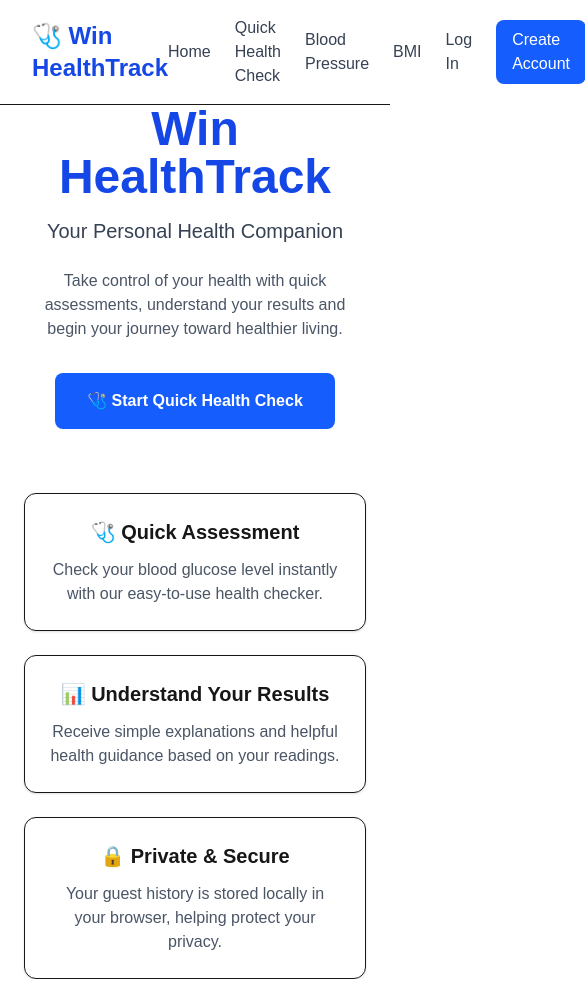
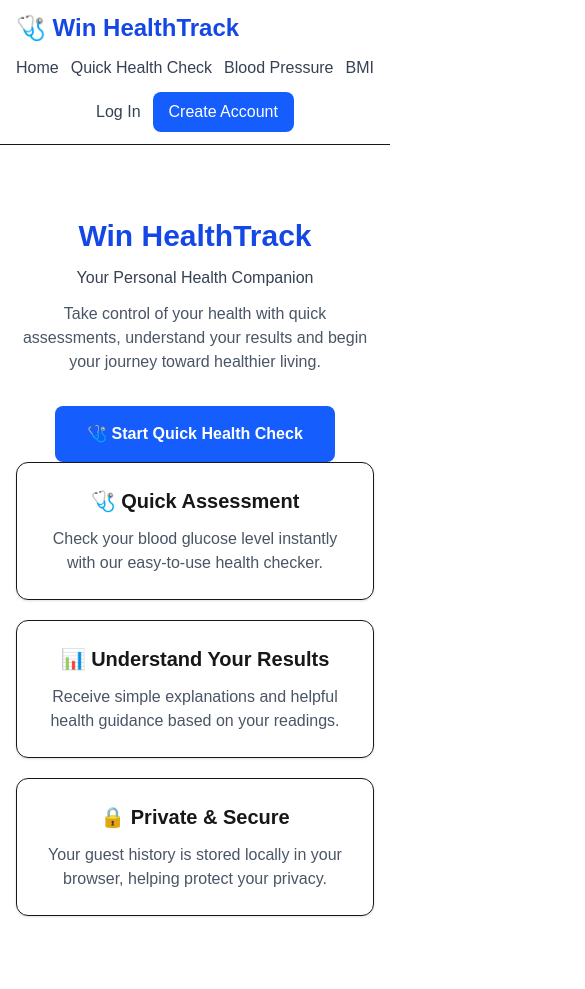
Before and after one commit to Godwin-Diya/win-healthtrack, a Next.js app: page / in a window 390 px wide. Shown: the whole page, 585 px wide, since content can reach past the window. Built offline with nearby package versions, Linux system fonts and the light colour scheme.

Commit message:
making it responsive for all gadgets

```diff
--- a/app/blood-pressure/page.tsx
+++ b/app/blood-pressure/page.tsx
@@ -104,7 +104,7 @@ export default function BloodPressurePage() {
     }
 
     return (
-    <main className="min-h-screen bg-gray-50 p-6">
+    <main className="w-full px-4 py-8 sm:px-6 lg:px-8 min-h-screen bg-gray-50 p-6">
         <div className="mx-auto max-w-2xl">
         <div className="rounded-xl bg-white p-8 shadow-md">
 
--- a/app/dashboard/page.tsx
+++ b/app/dashboard/page.tsx
@@ -10,32 +10,22 @@ import GlucoseChart from "@/components/GlucoseChart";
 
 export default function DashboardPage() {
 
-    // 1. State
-  const [user, setUser] = useState<User | null>(null);
+  const router = useRouter();
 
-    const [editingRecord, setEditingRecord] =
-    useState<HealthRecord | null>(null);
+  const [user, setUser] = useState<User | null>(() => {
+    if (typeof window === "undefined") {
+        return null;
+    }
 
-    //2. Router
-    const router = useRouter();
+    const savedUser = window.localStorage.getItem("currentUser");
+    return savedUser ? JSON.parse(savedUser) : null;
+});
 
-    //3. useEffect
-    useEffect(() => {
-    if (!user) {
-    router.replace("/login");
-    }
-    }, [user, router]);
+const [editingRecord, setEditingRecord] = useState<HealthRecord | null>(null);
 
-  useEffect(() => {
-    const savedUser = localStorage.getItem("currentUser");
-    if (savedUser) {
-    setUser(JSON.parse(savedUser));
-    }
-  }, []);
-
-  useEffect(() => {
+useEffect(() => {
     if (!user) router.replace("/login");
-  }, [user, router]);
+}, [user, router]);
 
     // 4. Functions
     function handleLogout() {
--- a/app/login/page.tsx
+++ b/app/login/page.tsx
@@ -32,9 +32,9 @@ export default function LoginPage() {
     }
 
 return (
-    <main className="min-h-screen bg-gray-50 p-6">
+    <main className="flex min-h-screen w-full items-start justify-center px-4 py-10 sm:px-6 lg:items-center lg:px-8 bg-gray-50 p-6">
     <div className="mx-auto flex min-h-screen max-w-md items-center">
-        <div className="w-full rounded-xl bg-white p-8 shadow-md">
+        <div className="w-full max-w-md rounded-xl bg-white p-8 shadow-md">
 
         <h1 className="text-3xl font-bold">
             Log In
@@ -99,7 +99,7 @@ return (
 
             <button
             type="submit"
-            className="mt-6 w-full rounded-lg bg-blue-600 px-6 py-3 font-semibold text-white hover:bg-blue-700 transition">
+            className="mt-6 w-full rounded-lg bg-blue-600 px-5 py-3 font-semibold text-white hover:bg-blue-700 transition">
             Log In
             </button>
         </form>
--- a/app/page.tsx
+++ b/app/page.tsx
@@ -5,18 +5,18 @@ export default function Home()  {
     <>
 
 
-      <main className="min-h-screen flex flex-col items-center justify-center px-6 text-center">
+      <main className="w-full px-4 py-8 sm:px-6 sm:py-10 lg:px-8 min-h-screen flex flex-col items-center justify-center text-center">
 
-      <h1 className="text-5xl font-bold text-blue-700">
+      <h1 className="text-3xl font-bold sm:text-4xl lg:text-5xl text-blue-700">
           Win HealthTrack
       </h1>
 
 
-        <p className="mt-4 text-xl font-medium text-gray-700">
+        <p className=" mt-3 text-base sm:text-lg lg:text-xl font-medium text-gray-700">
           Your Personal Health Companion
         </p>
 
-        <p className="mt-6 max-w-2xl text-gray-600">
+        <p className=" mt-3 text-base sm:text-lg lg:text-xl max-w-2xl text-gray-600">
           Take control of your health with quick assessments, understand your results and begin your journey toward healthier living.
         </p>
 
@@ -25,13 +25,13 @@ export default function Home()  {
         🩺 Start Quick Health Check
         </Link>
 
-        <div className="mt-16 grid gap-6 md:grid-cols-3 max-w-5xl">
+        <div className="grid grid-cols-1 gap-5 sm:grid-cols-2 lg:grid-cols-3">
           <div className="rounded-xl border p-6 shadow-sm">
             <h2 className="text-xl font-semibold">
               🩺 Quick Assessment
             </h2>
 
-            <p className="mt-3 text-gray-600">
+            <p className="mt-3 text-base sm:text-lg lg:text-xl text-gray-600">
               Check your blood glucose level instantly with our easy-to-use health checker.
             </p>
           </div>
@@ -41,7 +41,7 @@ export default function Home()  {
               📊 Understand Your Results
             </h2>
 
-            <p className="mt-3 text-gray-600">
+            <p className="mt-3 text-base sm:text-lg lg:text-xl text-gray-600">
               Receive simple explanations and helpful health guidance based on your readings.
             </p>
           </div>
@@ -51,7 +51,7 @@ export default function Home()  {
               🔒 Private & Secure
             </h2>
 
-            <p className="mt-3 text-gray-600">
+            <p className="mt-3 text-base sm:text-lg lg:text-xl text-gray-600">
               Your guest history is stored locally in your browser, helping protect your privacy.
             </p>
           </div>
--- a/app/signup/page.tsx
+++ b/app/signup/page.tsx
@@ -76,7 +76,7 @@ export default function SignUpPage()
     }
 
     return (
-        <main className="min-h-screen flex items-center justify-center px-6">
+        <main className="flex min-h-screen w-full items-start justify-center px-4 py-10 sm:px-6 lg:items-center lg:px-8">
             <div className="w-full max-w-md rounded-xl border p-8 shadow-md">
 
                 <h1 className="text-3xl font-bold text-center">
@@ -160,7 +160,7 @@ export default function SignUpPage()
 
                 <button
                     onClick={handleSignup}
-                    className="mt-6 w-full rounded-lg bg-blue-600 py-3 font-semibold text-white hover:bg-blue-700 transition"
+                    className="mt-6 w-full rounded-lg bg-blue-600 px-5 py-3 font-semibold text-white hover:bg-blue-700 transition"
                 >
                     Create Account
                 </button>
--- a/components/Navbar.tsx
+++ b/components/Navbar.tsx
@@ -2,14 +2,14 @@ import Link from "next/link";
 
 export default function Navbar() {
 return (
-    <nav className="flex items-center justify-between border-b bg-white px-8 py-4">
+    <nav className="flex flex-col gap-3 px-4 py-3 sm:flex-row sm:items-center sm:justify-between sm:px-6 border-b bg-white">
         <Link
         href="/"
         className="text-2xl font-bold text-blue-700">
         🩺 Win HealthTrack
         </Link>
 
-    <div className="flex items-center gap-6">
+    <div className="flex flex-wrap items-center justify-center gap-3 sm:gap-5">
         <Link
             href="/"
             className="text-gray-700 hover:text-blue-600 transition">
```
Also changed, not shown: 1 other file (tests, documents, lock files or other folders).
